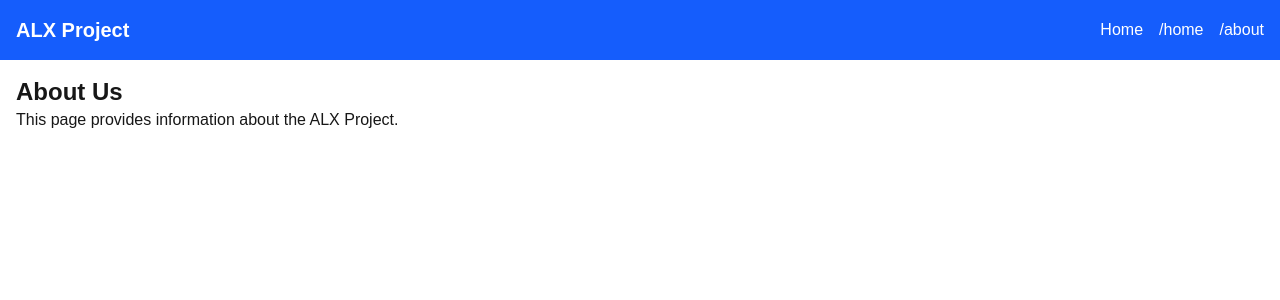
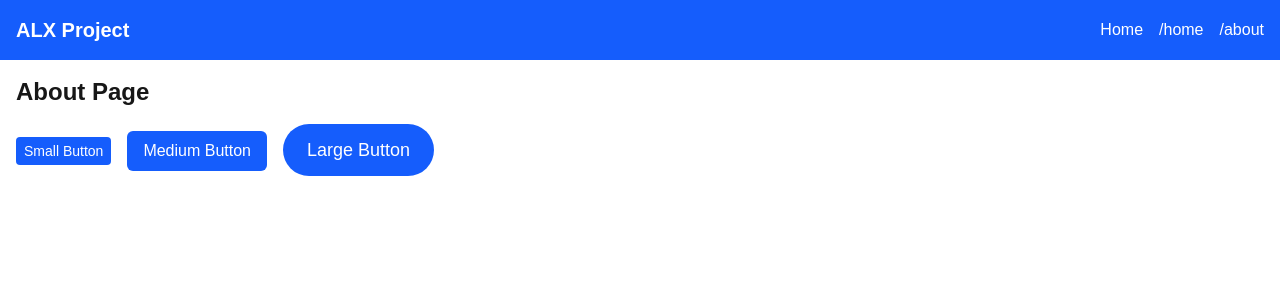
Before and after one commit to Mwesh-F/alx-project-0x02-setup, a Next.js app in the folder alx-project-0x02/: page /about in a window 1280 px wide. Shown: the top 300 px of the page. Built offline with nearby package versions, Linux system fonts and the light colour scheme.

Commit message:
Update about.tsx

```diff
--- a/alx-project-0x02/pages/about.tsx
+++ b/alx-project-0x02/pages/about.tsx
@@ -1,12 +1,17 @@
 import Header from "@/components/layout/Header";
+import Button from "@/components/common/Button";
 
 const AboutPage = () => {
   return (
     <>
       <Header />
       <main className="p-4">
-        <h1 className="text-2xl font-bold">About Us</h1>
-        <p>This page provides information about the ALX Project.</p>
+        <h1 className="text-2xl font-bold mb-4">About Page</h1>
+        <div className="space-x-4 space-y-4">
+          <Button size="small" shape="rounded-sm" label="Small Button" />
+          <Button size="medium" shape="rounded-md" label="Medium Button" />
+          <Button size="large" shape="rounded-full" label="Large Button" />
+        </div>
       </main>
     </>
   );
```
